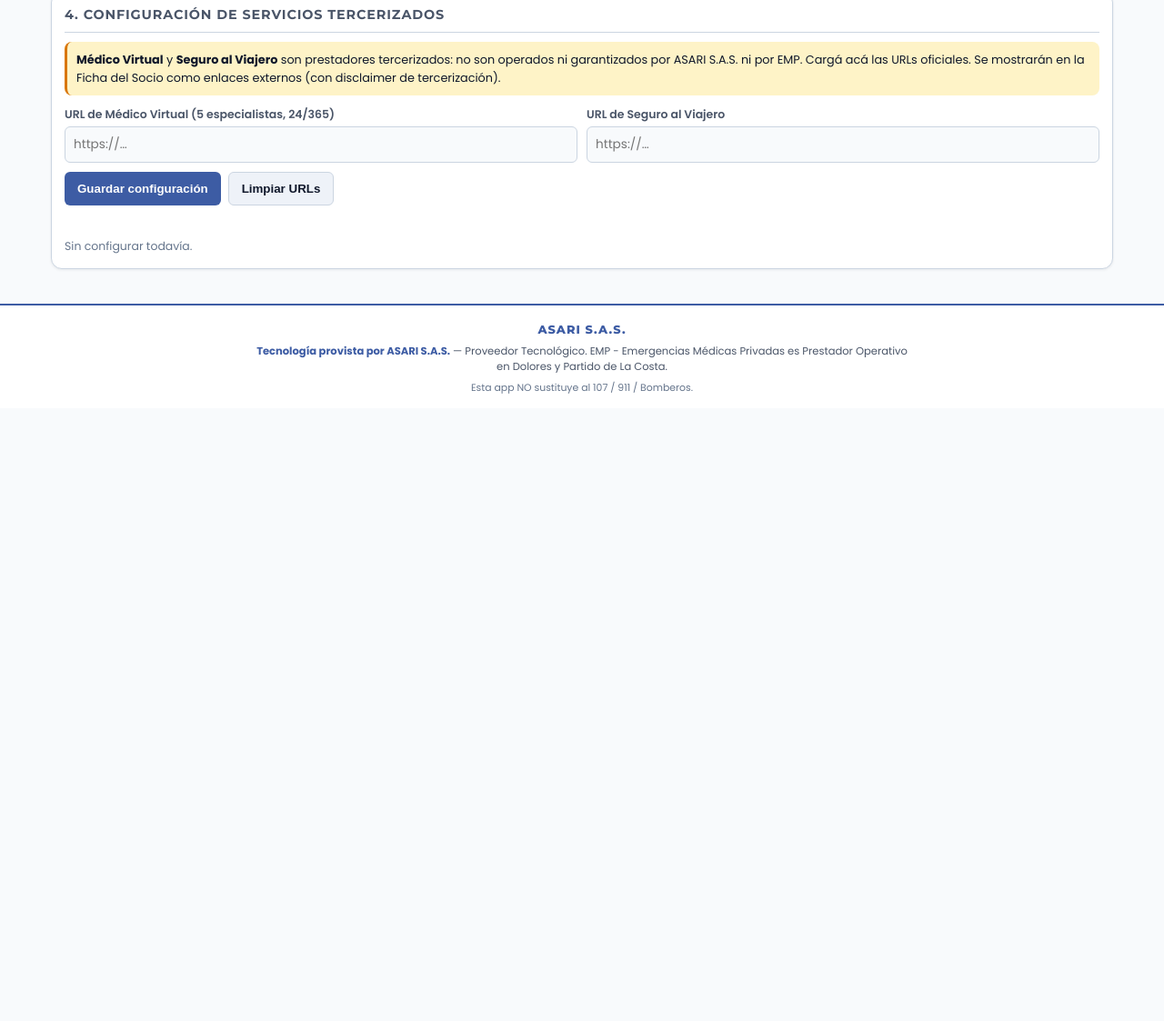
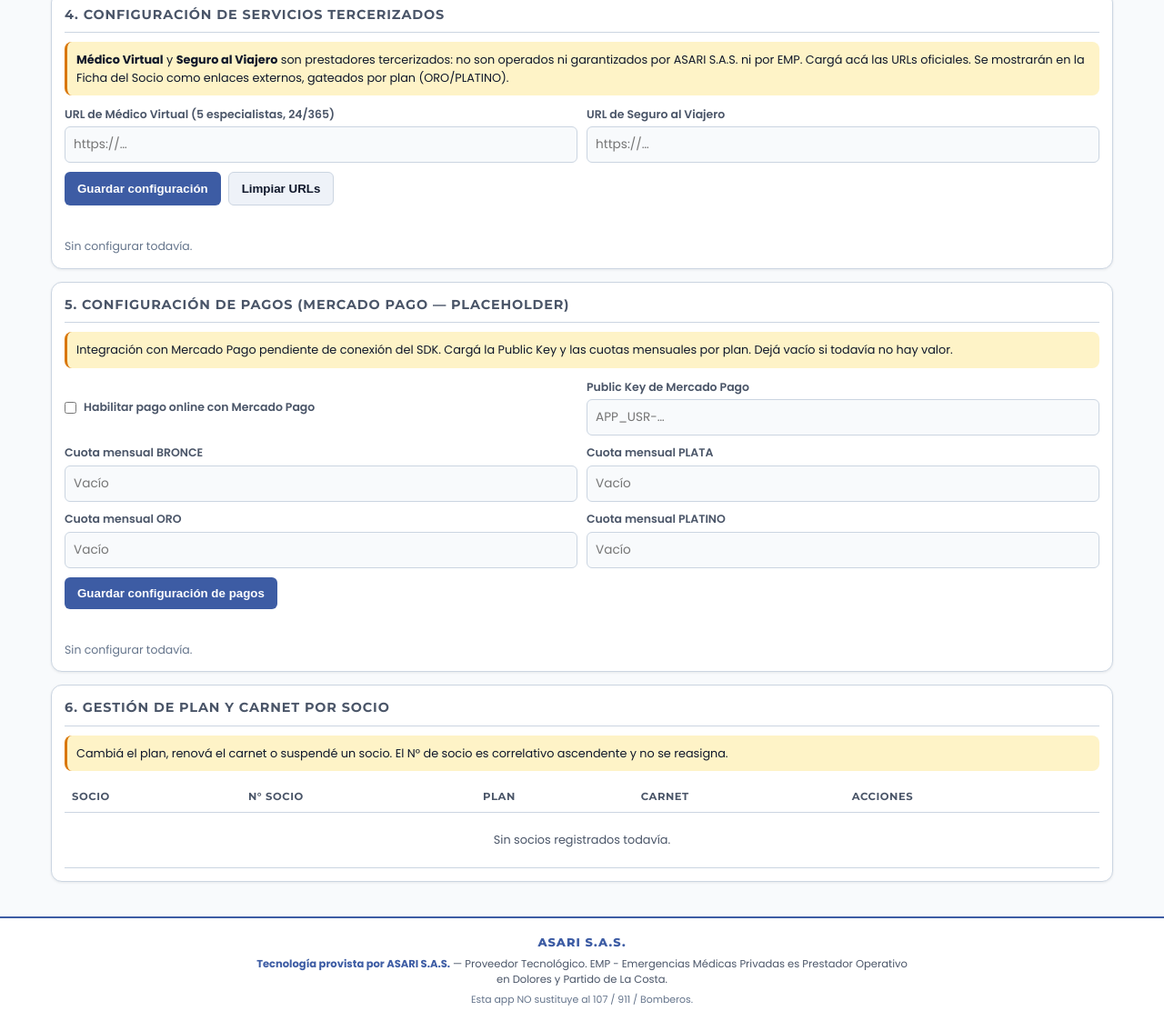
Before and after one commit to InstructorMap/emergencias-360, a plain HTML site: page admin.html in a window 1280 px wide. Shown: the part 1314-2437 px from the top of the page at 91% size. Before the commit the page ends 1763 px from the top, so only its background shows below. Drawn offline with Linux system fonts and the light colour scheme; files whose address does not match are found by name.

Commit message:
Update admin.html with payment and plan management sections

```diff
--- a/admin.html
+++ b/admin.html
@@ -4,121 +4,107 @@
   <meta charset="UTF-8" />
   <meta name="viewport" content="width=device-width, initial-scale=1.0" />
   <meta name="theme-color" content="#3D5CA4" />
-  <meta name="description" content="Panel Administrativo ASARI / EMP — Convenios, Organizaciones, Servicios Tercerizados y Auditoría — MVP Demostración." />
+  <meta name="description" content="Panel Administrativo ASARI / EMP — Convenios, Organizaciones, Servicios Tercerizados, Pagos y Auditoría." />
   <title>Panel Admin ASARI — Emergencias 360 MVP</title>
   <link rel="stylesheet" href="css/styles.css" />
 </head>
 <body class="admin-body">
-
-  <!-- ===================== HEADER ADMIN ===================== -->
   <header class="admin-header" role="banner">
-
     <a class="emp-brand" href="admin.html" aria-label="ASARI / EMP - Panel Admin">
       <svg viewBox="0 0 120 48" xmlns="http://www.w3.org/2000/svg" role="img" aria-hidden="true">
         <text x="0" y="34" font-family="Montserrat, sans-serif" font-size="34" font-weight="900" fill="#3D5CA4" letter-spacing="1">EMP</text>
-        <path d="M2 40 h22 l5 -10 l7 18 l6 -14 l4 6 h74"
-              stroke="#FB0100" stroke-width="2.6" fill="none"
-              stroke-linecap="round" stroke-linejoin="round" />
+        <path d="M2 40 h22 l5 -10 l7 18 l6 -14 l4 6 h74" stroke="#FB0100" stroke-width="2.6" fill="none" stroke-linecap="round" stroke-linejoin="round" />
       </svg>
       <span class="emp-brand-text">
         <span class="emp-brand-name">Panel ASARI — Admin Multitenant</span>
         <span class="emp-brand-claim">Proveedor Tecnológico de EMP</span>
       </span>
     </a>
-
     <span class="badge-admin">MODO MVP DEMOSTRACIÓN — PANEL ADMINISTRATIVO MULTITENANT & AUDITORÍA</span>
-
     <div class="header-controls">
-      <label>Administrador responsable
-        <input type="text" id="adminInput" class="admin-input"
-               placeholder="Ej: Dirección ASARI / EMP" maxlength="80" autocomplete="off" />
-      </label>
-
+      <label>Administrador responsable<input type="text" id="adminInput" class="admin-input" placeholder="Ej: Dirección ASARI / EMP" maxlength="80" autocomplete="off" /></label>
       <a href="index.html" target="_blank" rel="noopener" class="btn-link">↗ Vista Socio</a>
       <a href="central.html" target="_blank" rel="noopener" class="btn-link">↗ Central</a>
       <a href="b2b.html" target="_blank" rel="noopener" class="btn-link">↗ B2B</a>
     </div>
   </header>
 
-  <!-- ===================== MAIN ===================== -->
   <main class="admin-main" role="main">
 
-    <!-- ============ SECCIÓN 1: ORGANIZACIONES ============ -->
     <section class="admin-card" aria-label="Organizaciones y aislamiento jurídico">
       <h2>1. Organizaciones y Aislamiento Jurídico (Línea A vs. Línea B)</h2>
       <div id="orgsContainer"></div>
-      <p class="warn-operador" style="margin-top:10px;">
-        <strong>Recordatorio legal:</strong> ASARI S.A.S. es Proveedor Tecnológico; EMP - Emergencias Médicas Privadas es Prestador Operativo en Dolores y Partido de La Costa. La Línea A (Emergencias) y la Línea B (Red de Beneficios) deben permanecer visual y legalmente separadas.
-      </p>
+      <p class="warn-operador" style="margin-top:10px;"><strong>Recordatorio legal:</strong> ASARI S.A.S. es Proveedor Tecnológico; EMP - Emergencias Médicas Privadas es Prestador Operativo en Dolores y Partido de La Costa. La Línea A (Emergencias) y la Línea B (Red de Beneficios) deben permanecer visual y legalmente separadas.</p>
     </section>
 
-    <!-- ============ SECCIÓN 2: GESTOR CONTRACTUAL ============ -->
     <section class="admin-card" aria-label="Gestor contractual de la Red de Beneficios">
       <h2>2. Gestor Contractual de la Red de Beneficios en Salud</h2>
-      <p class="aviso-comercial">
-        <strong>Al cambiar un prestador a ACTIVO con convenio firmado, se vuelve visible instantáneamente en la app del socio (index.html). En cualquier otro estado permanece oculto.</strong>
-      </p>
+      <p class="aviso-comercial"><strong>Al cambiar un prestador a ACTIVO con convenio firmado, se vuelve visible instantáneamente en la app del socio (index.html). En cualquier otro estado permanece oculto.</strong></p>
       <div style="overflow-x:auto;">
         <table class="admin-table" id="benefitsTable">
-          <thead>
-            <tr>
-              <th>Prestador</th>
-              <th>Categoría / Localidad</th>
-              <th>Estado</th>
-              <th>N° Convenio / Respaldo</th>
-              <th>Vigencia</th>
-              <th>Acciones</th>
-            </tr>
-          </thead>
+          <thead><tr><th>Prestador</th><th>Categoría / Localidad</th><th>Estado</th><th>N° Convenio / Respaldo</th><th>Vigencia</th><th>Acciones</th></tr></thead>
           <tbody id="benefitsTbody"></tbody>
         </table>
       </div>
       <p class="form-msg" id="adminMsg" role="status" aria-live="polite"></p>
     </section>
 
-    <!-- ============ SECCIÓN 3: AUDITORÍA ============ -->
     <section class="admin-card" aria-label="Registro inmutable de auditoría">
       <h2>3. Registro Inmutable de Auditoría</h2>
       <div style="display:flex; gap:10px; margin-bottom:10px; flex-wrap:wrap;">
-        <button type="button" id="btnExportAudit" style="background:var(--color-blue); color:#fff; border:none; border-radius:6px; padding:8px 12px; font-weight:700; cursor:pointer;">
-          ⬇ Exportar Auditoría (JSON)
-        </button>
-        <button type="button" id="btnResetDemo" style="background:var(--color-primary); color:#fff; border:none; border-radius:6px; padding:8px 12px; font-weight:700; cursor:pointer;">
-          ♻ Reiniciar Demo (Reset Total)
-        </button>
+        <button type="button" id="btnExportAudit" style="background:var(--color-blue); color:#fff; border:none; border-radius:6px; padding:8px 12px; font-weight:700; cursor:pointer;">⬇ Exportar Auditoría (JSON)</button>
+        <button type="button" id="btnResetDemo" style="background:var(--color-primary); color:#fff; border:none; border-radius:6px; padding:8px 12px; font-weight:700; cursor:pointer;">♻ Reiniciar Demo (Reset Total)</button>
       </div>
       <ul class="audit-list" id="auditList"></ul>
     </section>
 
-    <!-- ============ SECCIÓN 4: SERVICIOS TERCERIZADOS ============ -->
     <section class="admin-card" aria-label="Configuración de servicios tercerizados">
       <h2>4. Configuración de Servicios Tercerizados</h2>
-      <p class="aviso-comercial">
-        <strong>Médico Virtual</strong> y <strong>Seguro al Viajero</strong> son prestadores tercerizados: no son operados ni garantizados por ASARI S.A.S. ni por EMP. Cargá acá las URLs oficiales. Se mostrarán en la Ficha del Socio como enlaces externos (con disclaimer de tercerización).
-      </p>
+      <p class="aviso-comercial"><strong>Médico Virtual</strong> y <strong>Seguro al Viajero</strong> son prestadores tercerizados: no son operados ni garantizados por ASARI S.A.S. ni por EMP. Cargá acá las URLs oficiales. Se mostrarán en la Ficha del Socio como enlaces externos, gateados por plan (ORO/PLATINO).</p>
       <form id="extServicesForm" class="ext-services-form" novalidate>
-        <label>URL de Médico Virtual (5 especialistas, 24/365)
-          <input type="url" id="extMedicoVirtualUrl" maxlength="300" placeholder="https://…" autocomplete="off" />
-        </label>
-        <label>URL de Seguro al Viajero
-          <input type="url" id="extSeguroViajeroUrl" maxlength="300" placeholder="https://…" autocomplete="off" />
-        </label>
+        <label>URL de Médico Virtual (5 especialistas, 24/365)<input type="url" id="extMedicoVirtualUrl" maxlength="300" placeholder="https://…" autocomplete="off" /></label>
+        <label>URL de Seguro al Viajero<input type="url" id="extSeguroViajeroUrl" maxlength="300" placeholder="https://…" autocomplete="off" /></label>
         <div class="full" style="display:flex; gap:8px; flex-wrap:wrap;">
-          <button type="submit" style="background:var(--color-blue); color:#fff; border:none; border-radius:6px; padding:10px 14px; font-weight:700; cursor:pointer;">
-            Guardar configuración
-          </button>
-          <button type="button" id="extServicesClear" style="background:var(--color-surface-2); color:var(--color-text); border:1px solid var(--color-border); border-radius:6px; padding:10px 14px; font-weight:700; cursor:pointer;">
-            Limpiar URLs
-          </button>
+          <button type="submit" style="background:var(--color-blue); color:#fff; border:none; border-radius:6px; padding:10px 14px; font-weight:700; cursor:pointer;">Guardar configuración</button>
+          <button type="button" id="extServicesClear" style="background:var(--color-surface-2); color:var(--color-text); border:1px solid var(--color-border); border-radius:6px; padding:10px 14px; font-weight:700; cursor:pointer;">Limpiar URLs</button>
         </div>
         <p class="form-msg" id="extServicesMsg" role="status" aria-live="polite"></p>
         <p class="form-msg" id="extServicesStatus" role="status" aria-live="polite" style="color:var(--color-text-dim); font-size:0.78rem;"></p>
       </form>
     </section>
 
+    <section class="admin-card" aria-label="Configuración de pagos">
+      <h2>5. Configuración de Pagos (Mercado Pago — placeholder)</h2>
+      <p class="aviso-comercial">Integración con Mercado Pago pendiente de conexión del SDK. Cargá la Public Key y las cuotas mensuales por plan. Dejá vacío si todavía no hay valor.</p>
+      <form id="paymentForm" class="ext-services-form" novalidate>
+        <label style="flex-direction:row; align-items:center; gap:8px;">
+          <input type="checkbox" id="payMpEnabled" style="width:auto;" />
+          <span>Habilitar pago online con Mercado Pago</span>
+        </label>
+        <label>Public Key de Mercado Pago<input type="text" id="payMpPublicKey" maxlength="200" placeholder="APP_USR-…" autocomplete="off" /></label>
+        <label>Cuota mensual BRONCE<input type="text" id="payCuotaBRONCE" inputmode="decimal" placeholder="Vacío" autocomplete="off" /></label>
+        <label>Cuota mensual PLATA<input type="text" id="payCuotaPLATA" inputmode="decimal" placeholder="Vacío" autocomplete="off" /></label>
+        <label>Cuota mensual ORO<input type="text" id="payCuotaORO" inputmode="decimal" placeholder="Vacío" autocomplete="off" /></label>
+        <label>Cuota mensual PLATINO<input type="text" id="payCuotaPLATINO" inputmode="decimal" placeholder="Vacío" autocomplete="off" /></label>
+        <div class="full"><button type="submit" style="background:var(--color-blue); color:#fff; border:none; border-radius:6px; padding:10px 14px; font-weight:700; cursor:pointer;">Guardar configuración de pagos</button></div>
+        <p class="form-msg" id="payMsg" role="status" aria-live="polite"></p>
+        <p class="form-msg" id="payStatus" role="status" aria-live="polite" style="color:var(--color-text-dim); font-size:0.78rem;"></p>
+      </form>
+    </section>
+
+    <section class="admin-card" aria-label="Gestión de plan por DNI">
+      <h2>6. Gestión de Plan y Carnet por Socio</h2>
+      <p class="aviso-comercial">Cambiá el plan, renová el carnet o suspendé un socio. El N° de socio es correlativo ascendente y no se reasigna.</p>
+      <div style="overflow-x:auto;">
+        <table class="admin-table" id="planManagerTable">
+          <thead><tr><th>Socio</th><th>N° socio</th><th>Plan</th><th>Carnet</th><th>Acciones</th></tr></thead>
+          <tbody id="planManagerTbody"></tbody>
+        </table>
+      </div>
+    </section>
+
   </main>
 
-  <!-- ===================== FOOTER SELLO ASARI ===================== -->
   <footer class="asari-footer" role="contentinfo">
     <div class="asari-logo">ASARI S.A.S.</div>
     <div class="asari-line">
```
